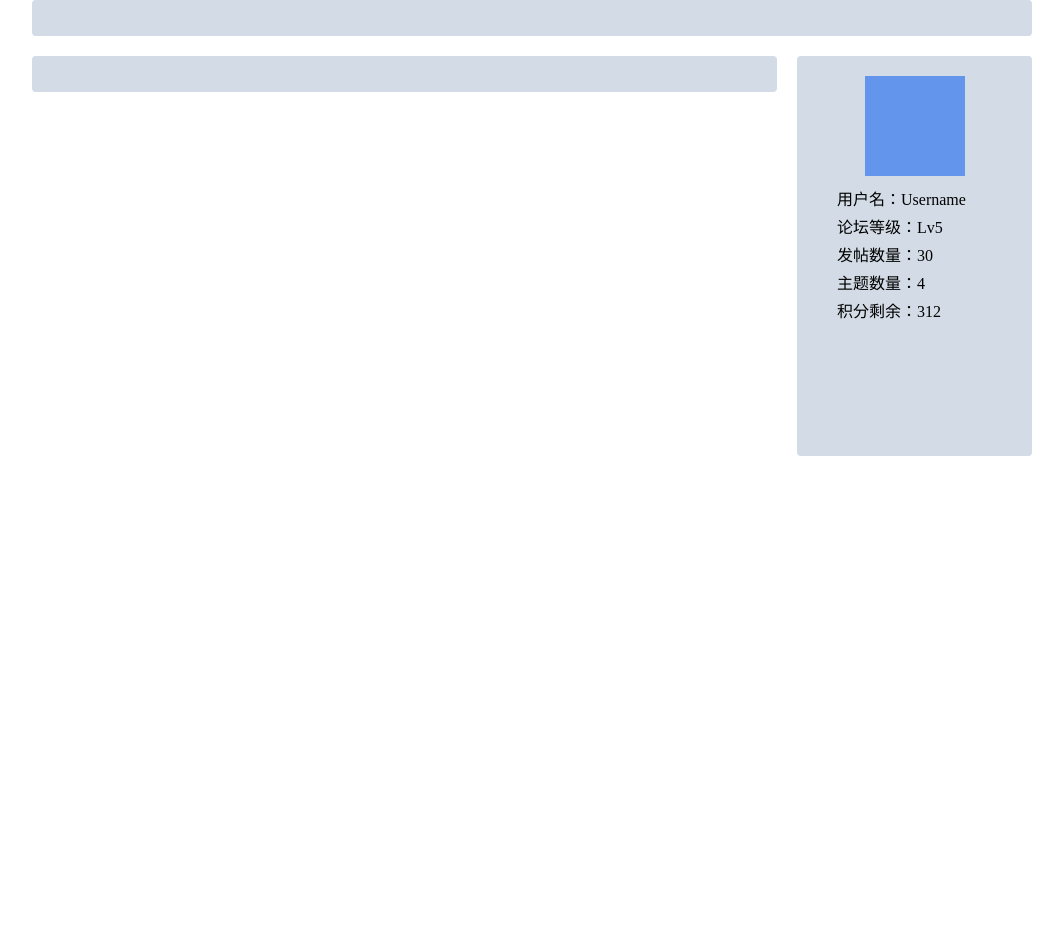
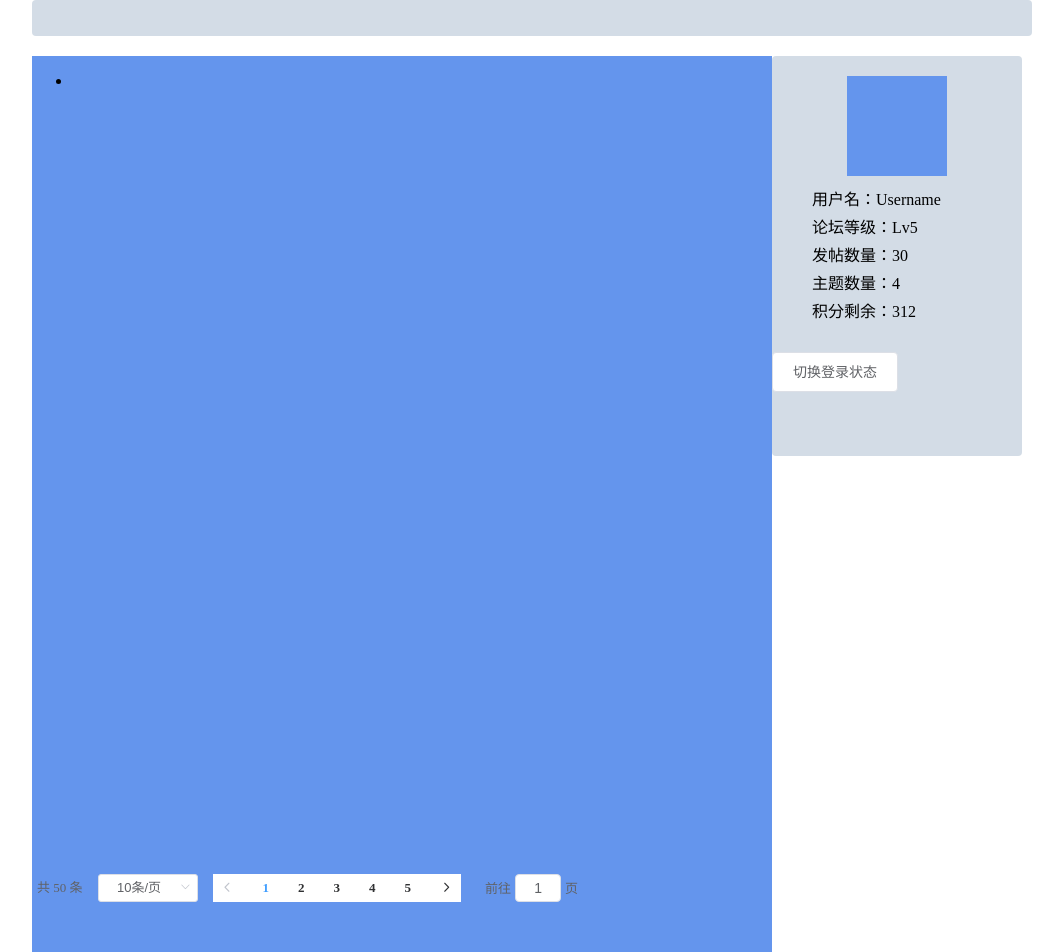
Before and after one commit to KirizakiKnad/yosoro, a Vue app: page /#/ in a window 1280 px wide. Shown: the top 952 px of the page, without its empty margins (108-1171 px from the left). Before the commit the page ends 800 px from the top, so only its background shows below. Built offline with nearby package versions, Linux system fonts and the light colour scheme.

Commit message:
MainWindowV2

```diff
--- a/src/components/main/MainWindow.vue
+++ b/src/components/main/MainWindow.vue
@@ -1,15 +1,33 @@
 <template>
   <div class="initbox">
     <div class="is-background"></div>
-    <el-row :gutter="20">
+    <el-row :gutter="20"><!-- 头部 -->
       <el-col :span="24"><div class="grid-content bg-purple">
 
       </div></el-col>
     </el-row>
-    <el-row :gutter="20">
-      <el-col :span="18"><div class="grid-content bg-purple content">
-
-      </div></el-col>
+    <div class="LeftContent">
+      <div class="content">
+        <!-- 显示帖子内容 -->
+        <ul>
+          <li></li>
+        </ul>
+      </div>
+      <!-- 翻页组件 -->
+      <div class="block">
+       <el-pagination class="page"
+          @size-change="handleSizeChange"
+          @current-change="handleCurrentChange"
+          :current-page="currentPage4"
+          :page-sizes="[10, 20, 30, 40]"
+          :page-size="50"
+          layout="total, sizes, prev, pager, next, jumper"
+          :total="50">
+        </el-pagination>
+      </div>
+    </div>
+    <!-- 用户信息栏 -->
+    <el-row>
       <el-col :span="6"><div class="grid-content bg-purple content" id="infos">
         <div v-if="isLogin">
         <div class="headimg"></div>
@@ -21,9 +39,10 @@
           <li v-for= "item in userinfos">积分剩余：{{ item.point }}</li>
         </ul>
         </div>
-        <div v-else>
-          <el-button>请登录</el-button>
+        <div v-else class="Tologin">
+          <el-button class="TologinBtn">请登录</el-button>
         </div>
+        <el-button @click="an">切换登录状态</el-button>
       </div></el-col>
     </el-row>
   </div>
@@ -45,12 +64,22 @@
                 point:"312"
               }
             ],
-
         }
       },
       methods: {
+        handleSizeChange(val) {
+          console.log(`每页 ${val} 条`);
+        },
+        handleCurrentChange(val) {
+          console.log(`当前页: ${val}`);
+        },
+        an(){
+          this.isLogin=!this.isLogin;
+          console.log(this.isLogin);
+        }
+      },
 
-      }
+
 
     }
 </script>
@@ -94,6 +123,21 @@
     height: 100%;
     background-image: url("../../assets/MT.jpg");
   }
+  .LeftContent{
+
+    background: cornflowerblue;
+    float: left;
+    height: 1000px;
+    width: 740px;
+  }
+  .content{
+    height: 800px;
+  }
+  .block{
+    position: relative;
+    bottom: 0;
+    z-index: 99;
+  }
   .headimg{
     height: 100px;
     width: 100px;
@@ -102,6 +146,14 @@
     position: relative;
     top:20px;
   }
+  .Tologin{
+    height: 200px;
+    width: 80px;
+   margin:auto ;
+  }
+  .TologinBtn{
+    margin-top: 100px;
+  }
   .userinfo{
     margin: 30px auto;
     padding: 0 auto;
@@ -109,6 +161,7 @@
   }
   #infos{
     height: 400px;
+
   }
   .userinfo>li{
     margin: 4px auto;
```
